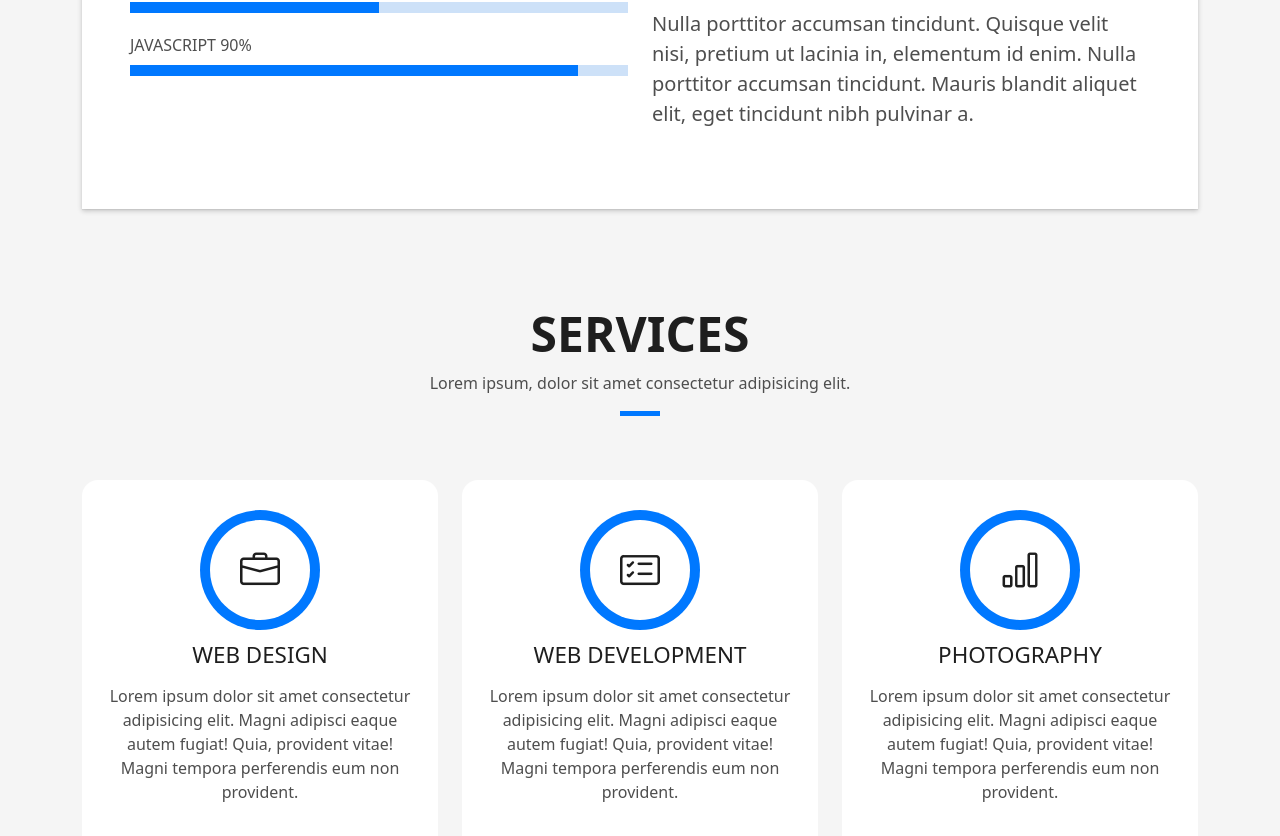
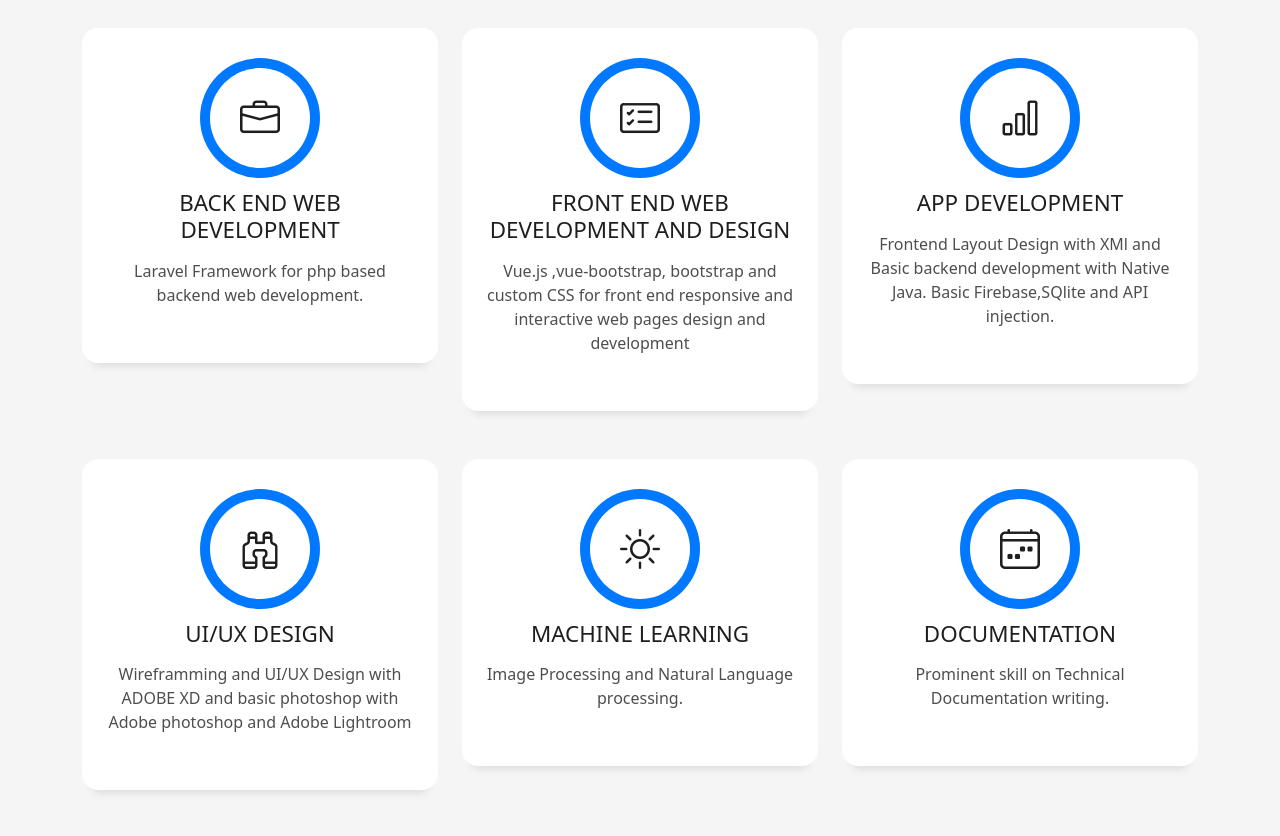
Before and after one commit to NahinAhmed28/nahin-portfolio-vue, a Vue app: page / in a window 1280 px wide. Shown: the part 1197-2033 px from the top of the page. Built offline with nearby package versions, Linux system fonts and the light colour scheme.

Commit message:
contents updated

```diff
--- a/src/pageComponents/Hero.vue
+++ b/src/pageComponents/Hero.vue
@@ -2,7 +2,7 @@
   <!-- ======= Hero Section ======= -->
 
 
-  <div  class="hero route bg-image" :style="{'background-image': 'url(/assets/img/hero-bg2.jpg)'}">
+<!--  <div  class="hero route bg-image" :style="{'background-image': 'url(/assets/img/hero-bg2.jpg)'}">-->
     <div class="overlay-itro"></div>
     <div class="hero-content display-table">
       <div class="table-cell">
@@ -24,7 +24,8 @@
         </div>
       </div>
     </div>
-  </div><!-- End Hero Section -->
+<!--  </div>-->
+  <!-- End Hero Section -->
 </template>
 
 <script>
--- a/src/pageComponents/Portfolio.vue
+++ b/src/pageComponents/Portfolio.vue
@@ -180,12 +180,11 @@
                 <div class="testimonial-box">
                   <div class="author-test">
                     <img src="../../public/assets/img/testimonial-2.jpg" alt="" class="rounded-circle b-shadow-a">
-                    <span class="author">Xavi Alonso</span>
+                    <span class="author">Nahin Ahmed</span>
                   </div>
                   <div class="content-test">
                     <p class="description lead">
-                      Curabitur arcu erat, accumsan id imperdiet et, porttitor at sem. Lorem ipsum dolor sit amet,
-                      consectetur adipiscing elit.
+                    Junior Laravel and Vue.js web developer .I Have basic knowledge on android app development with native java and I am a data science enthusiast.
                     </p>
                   </div>
                 </div>
--- a/src/pageComponents/Services.vue
+++ b/src/pageComponents/Services.vue
@@ -22,11 +22,9 @@
               <span class="ico-circle"><i class="bi bi-briefcase"></i></span>
             </div>
             <div class="service-content">
-              <h2 class="s-title">Web Design</h2>
+              <h2 class="s-title">Back End Web Development</h2>
               <p class="s-description text-center">
-                Lorem ipsum dolor sit amet consectetur adipisicing elit. Magni adipisci eaque autem fugiat! Quia,
-                provident vitae! Magni
-                tempora perferendis eum non provident.
+              Laravel Framework for php based backend web development.
               </p>
             </div>
           </div>
@@ -37,11 +35,9 @@
               <span class="ico-circle"><i class="bi bi-card-checklist"></i></span>
             </div>
             <div class="service-content">
-              <h2 class="s-title">Web Development</h2>
+              <h2 class="s-title">Front End Web Development and Design</h2>
               <p class="s-description text-center">
-                Lorem ipsum dolor sit amet consectetur adipisicing elit. Magni adipisci eaque autem fugiat! Quia,
-                provident vitae! Magni
-                tempora perferendis eum non provident.
+               Vue.js ,vue-bootstrap, bootstrap and custom CSS for front end responsive and interactive web pages design and development
               </p>
             </div>
           </div>
@@ -52,11 +48,9 @@
               <span class="ico-circle"><i class="bi bi-bar-chart"></i></span>
             </div>
             <div class="service-content">
-              <h2 class="s-title">Photography</h2>
+              <h2 class="s-title">App Development</h2>
               <p class="s-description text-center">
-                Lorem ipsum dolor sit amet consectetur adipisicing elit. Magni adipisci eaque autem fugiat! Quia,
-                provident vitae! Magni
-                tempora perferendis eum non provident.
+               Frontend Layout Design with XMl and Basic backend development with Native Java. Basic Firebase,SQlite and API injection.
               </p>
             </div>
           </div>
@@ -67,11 +61,9 @@
               <span class="ico-circle"><i class="bi bi-binoculars"></i></span>
             </div>
             <div class="service-content">
-              <h2 class="s-title">Responsive Design</h2>
+              <h2 class="s-title">Ui/UX Design</h2>
               <p class="s-description text-center">
-                Lorem ipsum dolor sit amet consectetur adipisicing elit. Magni adipisci eaque autem fugiat! Quia,
-                provident vitae! Magni
-                tempora perferendis eum non provident.
+                Wireframming and UI/UX Design with ADOBE XD and basic photoshop with Adobe photoshop and Adobe Lightroom
               </p>
             </div>
           </div>
@@ -82,11 +74,9 @@
               <span class="ico-circle"><i class="bi bi-brightness-high"></i></span>
             </div>
             <div class="service-content">
-              <h2 class="s-title">Graphic Design</h2>
+              <h2 class="s-title">Machine Learning</h2>
               <p class="s-description text-center">
-                Lorem ipsum dolor sit amet consectetur adipisicing elit. Magni adipisci eaque autem fugiat! Quia,
-                provident vitae! Magni
-                tempora perferendis eum non provident.
+                Image Processing and Natural Language processing.
               </p>
             </div>
           </div>
@@ -97,11 +87,9 @@
               <span class="ico-circle"><i class="bi bi-calendar4-week"></i></span>
             </div>
             <div class="service-content">
-              <h2 class="s-title">Marketing Services</h2>
+              <h2 class="s-title">Documentation</h2>
               <p class="s-description text-center">
-                Lorem ipsum dolor sit amet consectetur adipisicing elit. Magni adipisci eaque autem fugiat! Quia,
-                provident vitae! Magni
-                tempora perferendis eum non provident.
+               Prominent skill on Technical Documentation writing.
               </p>
             </div>
           </div>
```
Also changed, not shown: src/WelcomePage.vue (+6 -1 lines), public/assets/img/testimonial-2.jpg.
